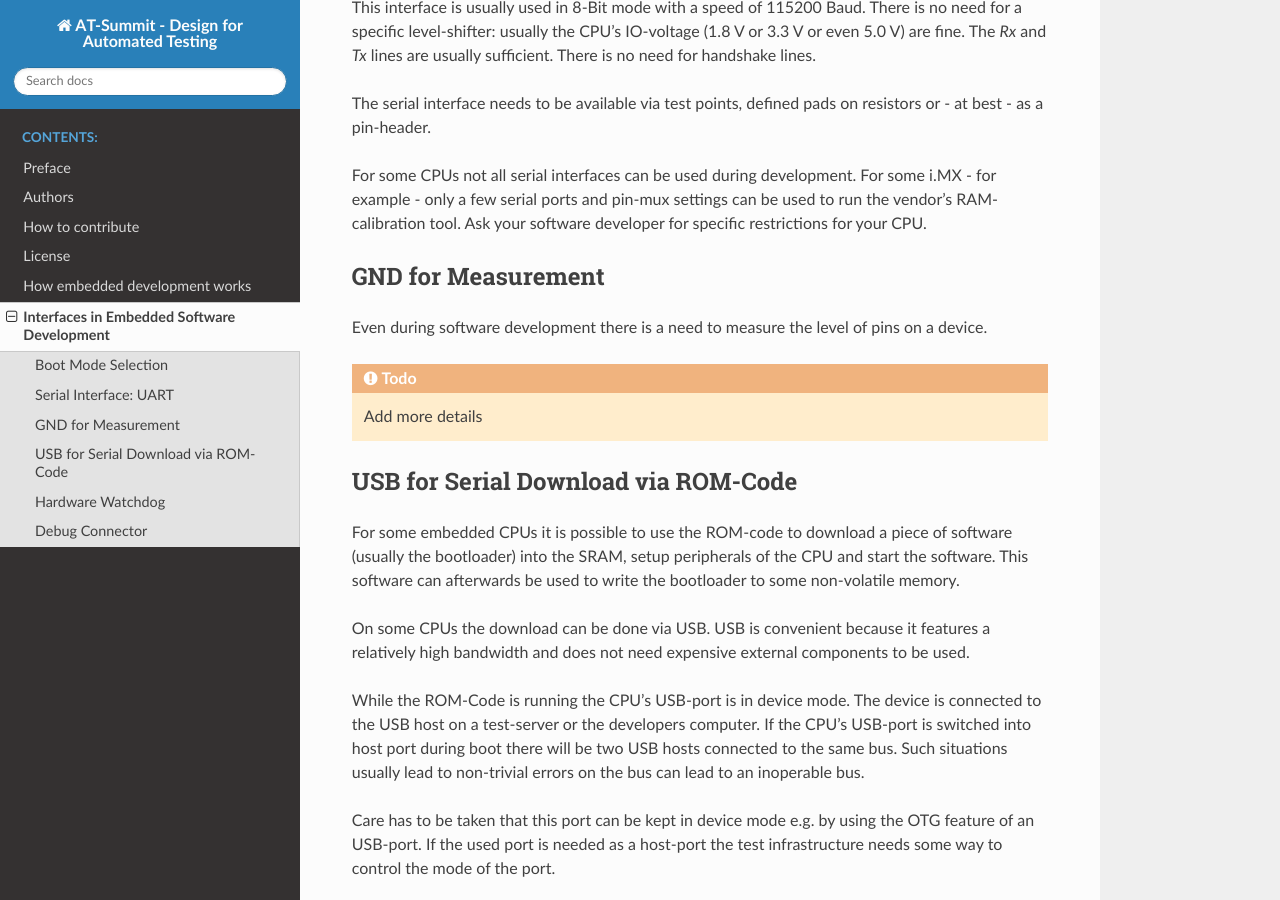
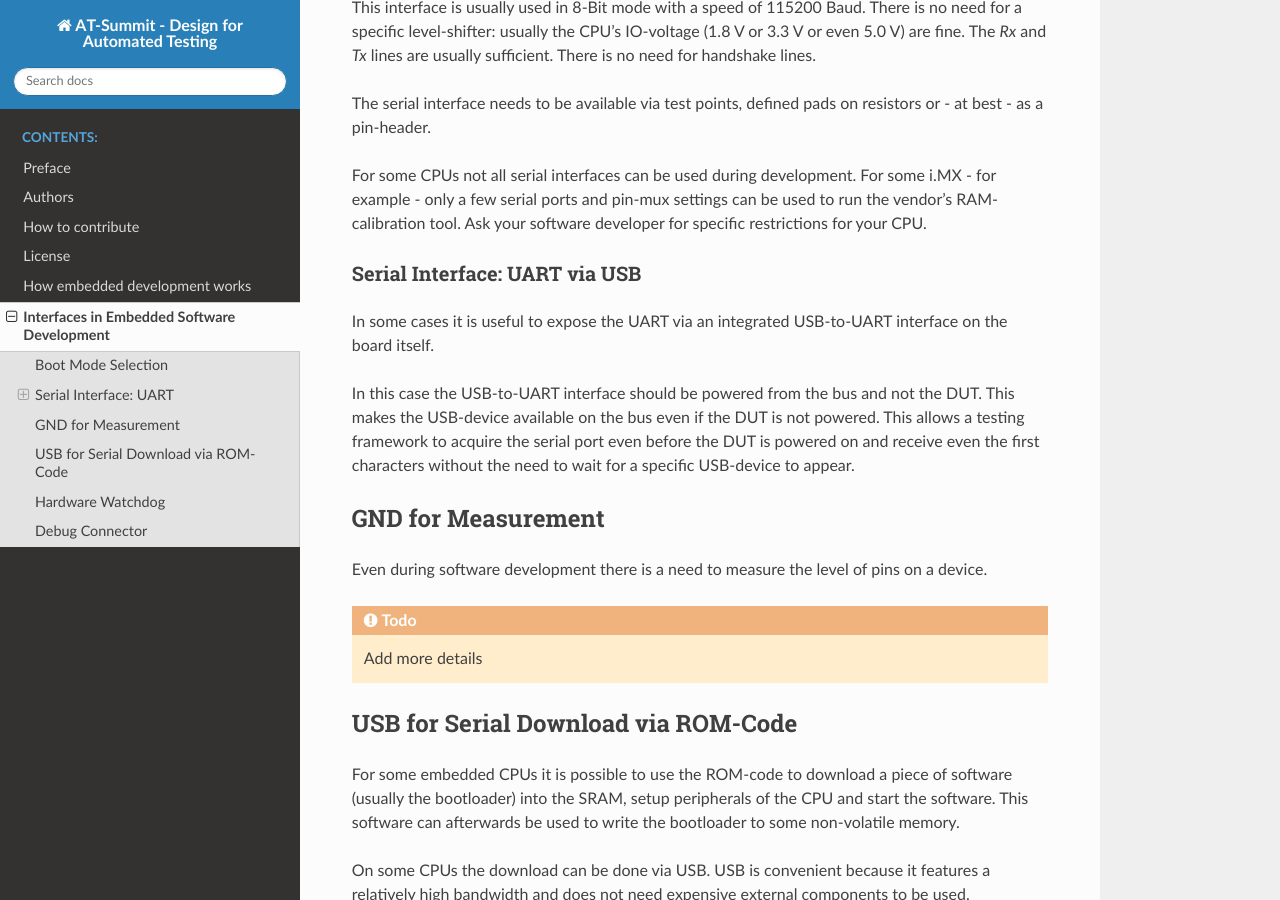
Before and after one commit to SmithChart/Designing-for-Automated-Testing, a Sphinx documentation site: the page built from source/interfaces.rst, in a window 1280 px wide and 900 px high, scrolled down 900 px. Built offline with Sphinx 7.4.7 and the Read the Docs theme 2.0.0, drawn with Linux system fonts in a browser that asks for light colours; formulas are drawn with MathJax 3.

Commit message:
interfaces: How to power USB-UART interfaces
Signed-off-by: Chris Fiege <c.fiege@pengutronix.de>

```diff
--- a/source/interfaces.rst
+++ b/source/interfaces.rst
@@ -56,6 +56,22 @@ For some i.MX - for example - only a few serial ports and pin-mux settings can
 be used to run the vendor's RAM-calibration tool. Ask your software developer
 for specific restrictions for your CPU.
 
+Serial Interface: UART via USB
+..............................
+
+In some cases it is useful to expose the UART via an integrated USB-to-UART
+interface on the board itself.
+
+In this case the USB-to-UART interface should be powered from the bus and
+not the DUT.
+This makes the USB-device available on the bus even if the DUT is not
+powered.
+This allows a testing framework to acquire the serial port even before
+the DUT is powered on and receive even the first characters without
+the need to wait for a specific USB-device to appear.
+
+
+
 GND for Measurement
 -------------------
 
```
